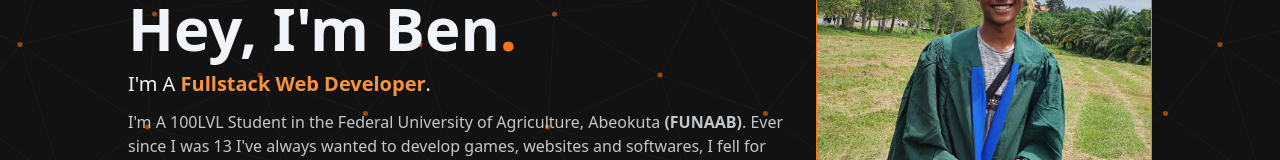
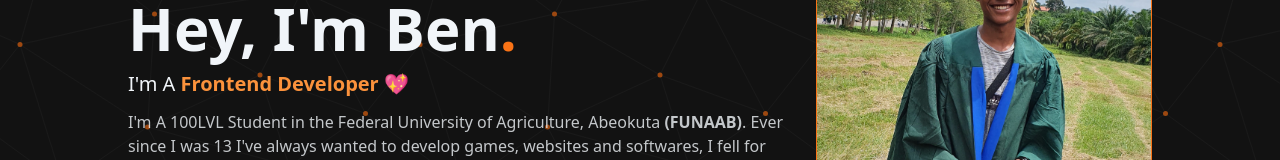
Before and after one commit to benjaminnkem/portfolio, a Next.js app: page / in a window 1280 px wide. Shown: the part 255-415 px from the top of the page. Built offline with nearby package versions, Linux system fonts and the light colour scheme.

Commit message:
Stack change works

```diff
--- a/app/components/HomeContent.js
+++ b/app/components/HomeContent.js
@@ -2,6 +2,7 @@
 import { motion } from "framer-motion";
 import Image from "next/image";
 import Link from "next/link";
+import StackWrite from "./StackWrite";
 
 const variants = {
   hidden: { opacity: 0 },
@@ -42,11 +43,7 @@ const HomeContent = () => {
               Hey, I&apos;m Ben<span className="text-orange-500">.</span>
             </h2>
             <p className="text-xl">
-              I&apos;m A{" "}
-              <span className="relative font-extrabold text-orange-400" id="stack">
-                Fullstack Web Developer
-              </span>
-              .
+              I&apos;m A <StackWrite />
             </p>
 
             <p className="font-light opacity-80">
--- /dev/null
+++ b/app/components/StackWrite.js
@@ -0,0 +1,49 @@
+"use client";
+import { useEffect, useState } from "react";
+
+const StackWrite = () => {
+  const [currentStack, setCurrentStack] = useState("");
+  const [index, setIndex] = useState(0);
+
+  const [typingIndex, setTypingIndex] = useState(0);
+
+  useEffect(() => {
+    const allStack = [
+      "Frontend Developer 💖",
+      "Backend Developer 👩‍💻",
+      "2D Unity Game Developer 🎮",
+      "Graphics Designer 🎨",
+      "C# Developer 💚",
+    ];
+    setCurrentStack(allStack[index]);
+
+    let typingInterval;
+    const interval = setInterval(() => {
+      if (index === allStack.length - 1) {
+        setIndex(0);
+      } else {
+        typingInterval = setInterval(() => {
+          for (let i = 0; i < allStack[index].length; i++) {
+            console.log(allStack[index]);
+          }
+        }, allStack[index].length / 2);
+
+        setIndex(index + 1);
+      }
+
+      setTypingIndex(0);
+      clearInterval(interval);
+      clearInterval(typingInterval);
+    }, allStack[index].length * 500 + 1000);
+  }, [index]);
+
+  return (
+    <>
+      <span className="relative font-extrabold text-orange-400" id="stack">
+        {currentStack}
+      </span>
+    </>
+  );
+};
+
+export default StackWrite;
```
